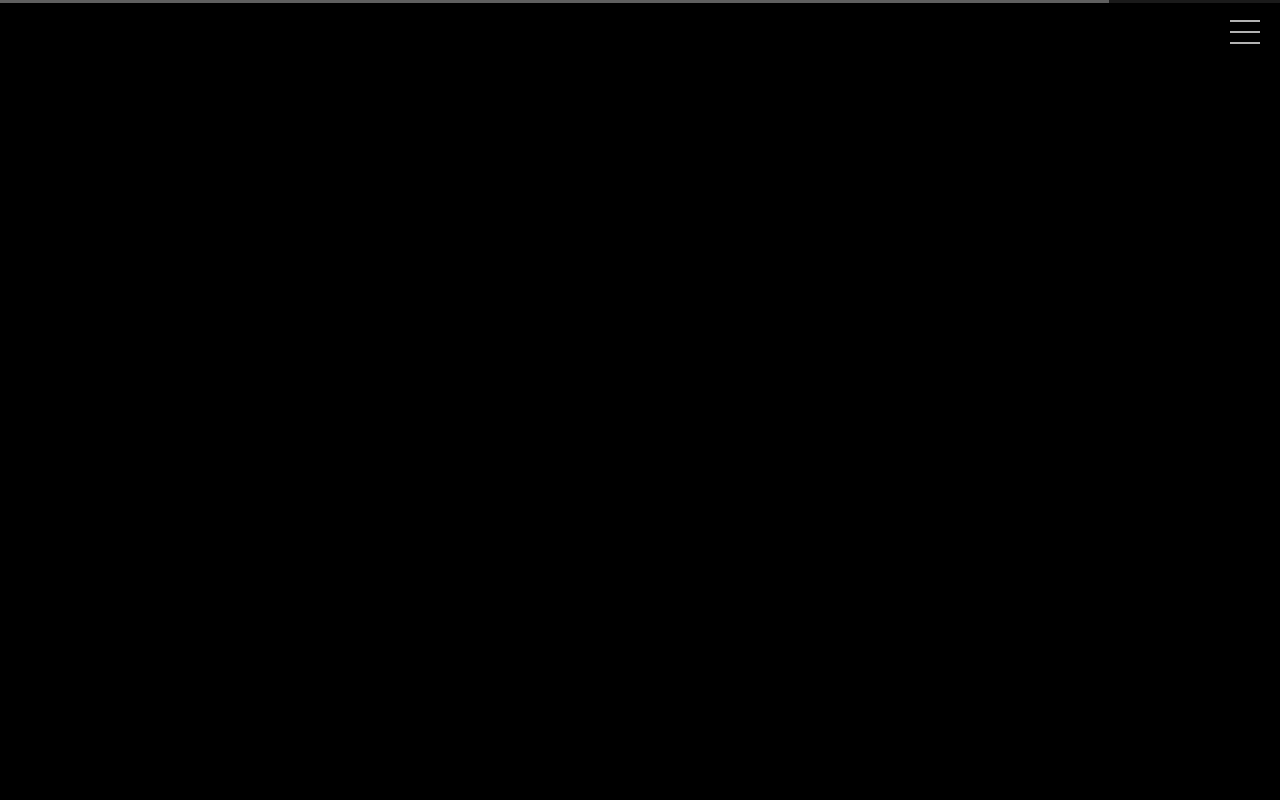
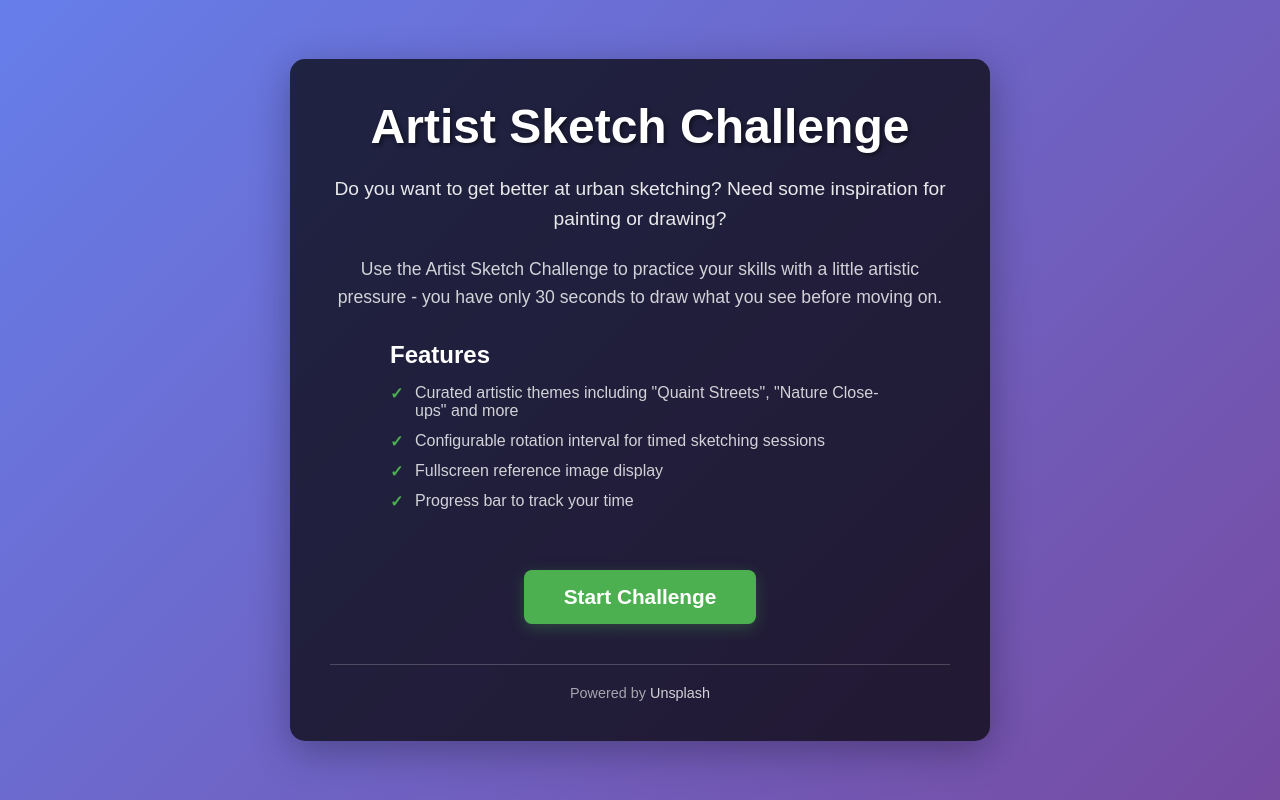
Before and after one commit to tonyjw/artist-sketch-challenge, a website: page index.html in a window 1280 px wide. Drawn offline with Linux system fonts and the light colour scheme; no server answers.

Commit message:
Adds landing page with start button

```diff
--- a/index.html
+++ b/index.html
@@ -8,56 +8,32 @@
     <link rel="stylesheet" href="styles.css">
 </head>
 <body>
-    <div class="gallery-container">
-        <div class="progress-bar">
-            <div class="progress-fill"></div>
-        </div>
-        <div class="image-container">
-            <!-- Images will be added dynamically via JavaScript -->
-        </div>
-        <div class="attribution">
-            <span class="photo-attribution"></span>
-        </div>
-        <button class="hamburger-menu">
-            <span></span>
-            <span></span>
-            <span></span>
-        </button>
-        <div class="config-overlay">
-            <div class="config-content">
-                <button class="close-button">×</button>
-                <h2>Gallery Configuration</h2>
-                <div class="success-message">Settings saved successfully!</div>
-                <div class="control-group">
-                    <label for="interval">Speed (in seconds):</label>
-                    <input type="number" id="interval" value="30" min="1" max="300">
-                </div>
-                <div class="control-group">
-                    <label for="theme">Theme:</label>
-                    <div class="theme-selector">
-                        <select id="theme">
-                            <!-- Options will be populated dynamically -->
-                        </select>
-                        <a href="#" class="surprise-theme" title="Surprise Me!">
-                            <svg viewBox="0 0 24 24" width="18" height="18" stroke="currentColor" stroke-width="1" fill="none">
-                                <!-- Front face -->
-                                <path d="M4 4h16v16H4z"/>
-                                <!-- Top face -->
-                                <path d="M4 4l4-4h16l-4 4"/>
-                                <!-- Right face -->
-                                <path d="M20 4l4-4v16l-4-4"/>
-                                <!-- Dots -->
-                                <circle cx="8" cy="8" r="1"/>
-                                <circle cx="16" cy="8" r="1"/>
-                                <circle cx="8" cy="16" r="1"/>
-                                <circle cx="16" cy="16" r="1"/>
-                            </svg>
-                        </a>
-                    </div>
-                </div>
+    <div class="landing-page">
+        <div class="landing-content">
+            <h1>Artist Sketch Challenge</h1>
+            <p class="tagline">Do you want to get better at urban sketching? Need some inspiration for painting or drawing?</p>
+
+            <p class="description">
+                Use the Artist Sketch Challenge to practice your skills with a little artistic pressure -
+                you have only 30 seconds to draw what you see before moving on.
+            </p>
+
+            <div class="features">
+                <h2>Features</h2>
+                <ul>
+                    <li>Curated artistic themes including "Quaint Streets", "Nature Close-ups" and more</li>
+                    <li>Configurable rotation interval for timed sketching sessions</li>
+                    <li>Fullscreen reference image display</li>
+                    <li>Progress bar to track your time</li>
+                </ul>
+            </div>
+
+            <a href="gallery.html" class="start-button">Start Challenge</a>
+
+            <div class="footer">
+                <p>Powered by <a href="https://unsplash.com" target="_blank">Unsplash</a></p>
             </div>
         </div>
     </div>
-    <script src="script.js" type="module"></script>
 </body>
 </html>
--- a/styles.css
+++ b/styles.css
@@ -317,3 +317,128 @@ body {
 .surprise-theme svg {
     stroke: currentColor;
 }
+
+/* Landing Page Styles */
+.landing-page {
+    min-height: 100vh;
+    display: flex;
+    align-items: center;
+    justify-content: center;
+    background: linear-gradient(135deg, #667eea 0%, #764ba2 100%);
+    padding: 20px;
+}
+
+.landing-content {
+    max-width: 700px;
+    background-color: rgba(0, 0, 0, 0.7);
+    padding: 40px;
+    border-radius: 15px;
+    text-align: center;
+    box-shadow: 0 10px 40px rgba(0, 0, 0, 0.3);
+}
+
+.landing-content h1 {
+    font-size: 3em;
+    margin-bottom: 20px;
+    color: #fff;
+    text-shadow: 2px 2px 4px rgba(0, 0, 0, 0.5);
+}
+
+.landing-content .tagline {
+    font-size: 1.2em;
+    margin-bottom: 20px;
+    color: rgba(255, 255, 255, 0.9);
+    line-height: 1.6;
+}
+
+.landing-content .description {
+    font-size: 1.1em;
+    margin-bottom: 30px;
+    color: rgba(255, 255, 255, 0.8);
+    line-height: 1.6;
+}
+
+.landing-content .features {
+    text-align: left;
+    margin: 30px auto;
+    max-width: 500px;
+}
+
+.landing-content .features h2 {
+    font-size: 1.5em;
+    margin-bottom: 15px;
+    color: #fff;
+}
+
+.landing-content .features ul {
+    list-style: none;
+    padding: 0;
+}
+
+.landing-content .features li {
+    margin-bottom: 12px;
+    color: rgba(255, 255, 255, 0.8);
+    padding-left: 25px;
+    position: relative;
+}
+
+.landing-content .features li:before {
+    content: "✓";
+    position: absolute;
+    left: 0;
+    color: #4CAF50;
+    font-weight: bold;
+}
+
+.start-button {
+    display: inline-block;
+    margin-top: 30px;
+    padding: 15px 40px;
+    background-color: #4CAF50;
+    color: white;
+    text-decoration: none;
+    font-size: 1.3em;
+    font-weight: bold;
+    border-radius: 8px;
+    transition: all 0.3s ease;
+    box-shadow: 0 4px 15px rgba(76, 175, 80, 0.3);
+}
+
+.start-button:hover {
+    background-color: #45a049;
+    transform: translateY(-2px);
+    box-shadow: 0 6px 20px rgba(76, 175, 80, 0.4);
+}
+
+.landing-content .footer {
+    margin-top: 40px;
+    padding-top: 20px;
+    border-top: 1px solid rgba(255, 255, 255, 0.2);
+    font-size: 0.9em;
+    color: rgba(255, 255, 255, 0.6);
+}
+
+.landing-content .footer a {
+    color: rgba(255, 255, 255, 0.8);
+    text-decoration: none;
+    transition: color 0.3s ease;
+}
+
+.landing-content .footer a:hover {
+    color: rgba(255, 255, 255, 1);
+}
+
+@media (max-width: 768px) {
+    .landing-content h1 {
+        font-size: 2em;
+    }
+
+    .landing-content {
+        padding: 30px 20px;
+    }
+
+    .start-button {
+        font-size: 1.1em;
+        padding: 12px 30px;
+    }
+}
```
Also changed, not shown: gallery.html (added, +63 -0 lines).
